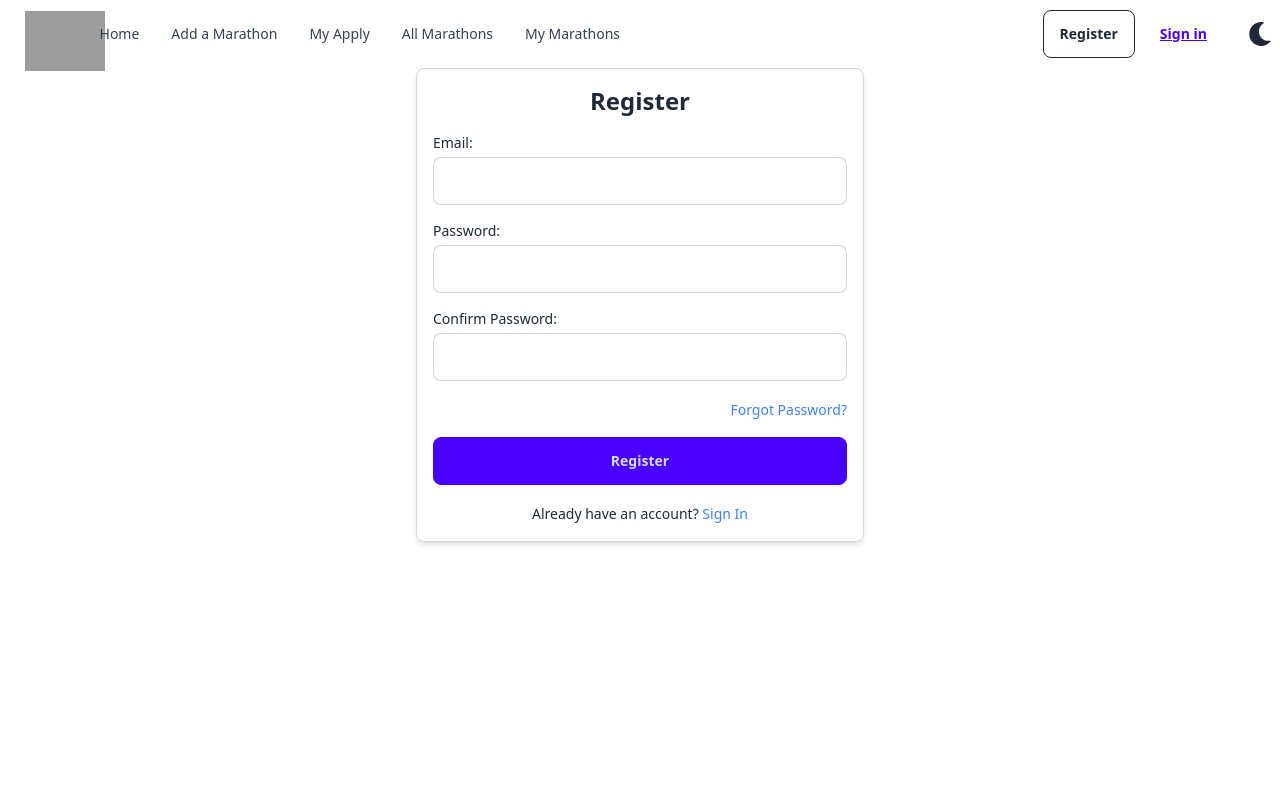
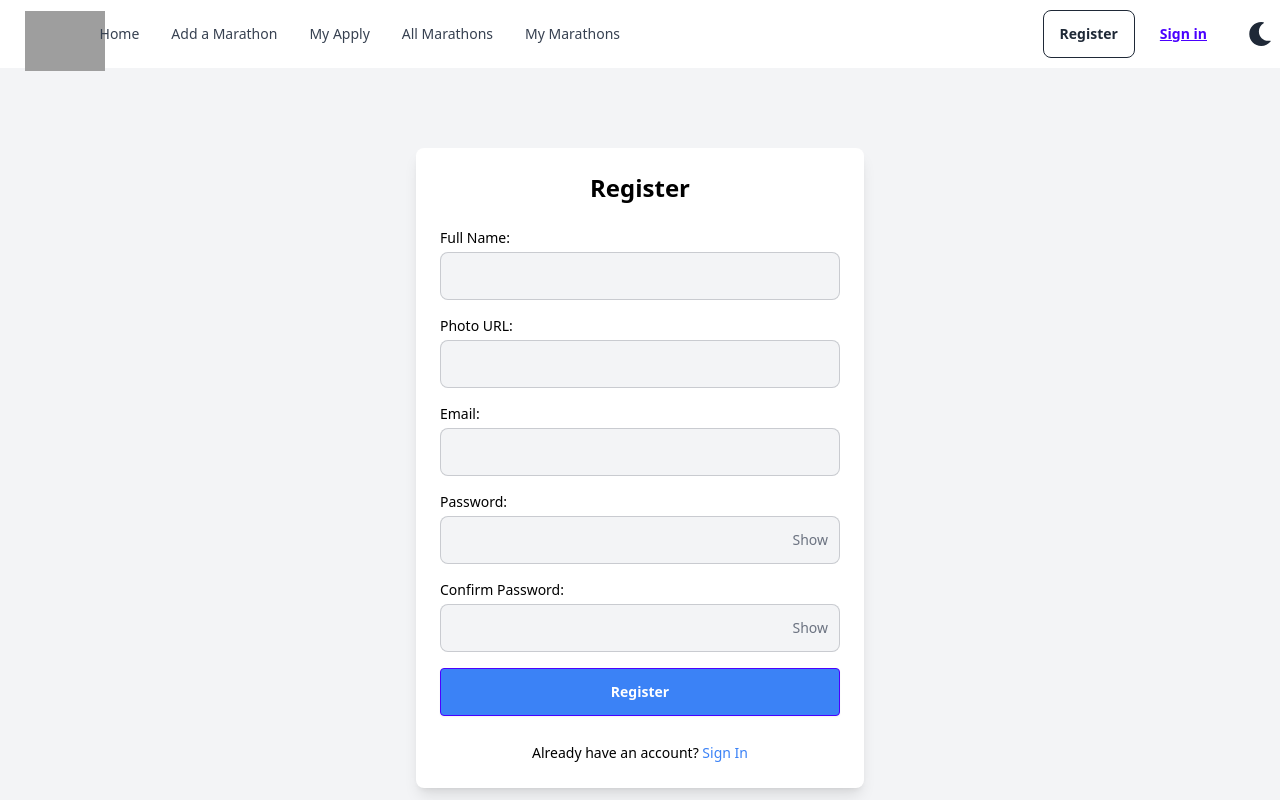
Before and after one commit to Mthe001/Marathon_240, a React (Vite) app: page /register in a window 1280 px wide. Shown: the top 800 px of the page. Built offline with nearby package versions, Linux system fonts and the light colour scheme; no server answers; grey boxes are pictures that could not be loaded.

Commit message:
fix:register

```diff
--- a/src/pages/Register/Register.jsx
+++ b/src/pages/Register/Register.jsx
@@ -1,87 +1,167 @@
-import React, { useContext } from 'react';
+import React, { useState, useContext } from 'react';
 import { useNavigate } from 'react-router-dom';
 import AuthContext from '../../context/AuthContext/AuthContext';
+import Swal from 'sweetalert2';
 
 const Register = () => {
-    const navigate = useNavigate(); // Initialize useNavigate hook
+    const navigate = useNavigate();
+    const { createUser } = useContext(AuthContext);
+    const [showPassword, setShowPassword] = useState(false);
+    const [showConfirmPassword, setShowConfirmPassword] = useState(false); // For toggling confirm password visibility
 
-    const { createUser } = useContext(AuthContext);
+
+
 
     const handleSubmit = (e) => {
         e.preventDefault();
+        const name = e.target.name.value;
+        const photoUrl = e.target.photoUrl.value;
         const email = e.target.email.value;
         const password = e.target.password.value;
         const confirmPassword = e.target.confirmPassword.value;
 
-        if (password !== confirmPassword) {
-            alert('Passwords do not match!');
+        const emailRegex = /^[^\s@]+@[^\s@]+\.[^\s@]+$/;
+        const passwordRegex = /^(?=.*[A-Za-z])(?=.*\d)(?=.*[@#$%^&+=!])[A-Za-z\d@#$%^&+=!]{6,}$/;
+
+        if (!emailRegex.test(email)) {
+            Swal.fire('Invalid Email', 'Please enter a valid email address.', 'error');
             return;
         }
 
+        if (!passwordRegex.test(password)) {
+            Swal.fire(
+                'Weak Password',
+                'Password must be at least 6 characters long, include at least one letter, one number, and one special character (@#$%^&+=!).',
+                'error'
+            );
+            return;
+        }
 
-        createUser(email, password)
-            .then(result => {
-                console.log(result.user)
+        if (password !== confirmPassword) {
+            Swal.fire('Password Mismatch', 'Passwords do not match!', 'error');
+            return;
+        }
+
+        // Pass name and photoUrl along with email and password
+        createUser(email, password, name, photoUrl)
+            .then((result) => {
+                console.log('User created successfully:', result.user);
+                Swal.fire('Success', 'Registration successful!', 'success');
+                navigate('/'); // Redirect to the home page
             })
-            .catch(error => {
-                console.log(error.message)
-            })
+            .catch((error) => {
+                console.error('Registration error:', error.message);
+                Swal.fire('Error', 'Error registering user. Please try again.', 'error');
+            });
+    };
 
 
-        console.log('Form Data Submitted:', { email, password });
 
 
-        // Navigate to the sign-in page after successful registration
-        navigate('/');
-    };
+
 
     return (
-        <div className="max-w-md mx-auto p-4 border border-gray-300 rounded-lg shadow-md">
-            <h2 className="text-2xl font-bold text-center mb-4">Register</h2>
+        <div className="min-h-screen flex items-center justify-center bg-gray-100 dark:bg-zinc-900 text-black dark:text-white">
+            <div className="max-w-md w-full p-6 rounded-lg shadow-lg bg-white dark:bg-zinc-800">
+                <h2 className="text-2xl font-bold text-center mb-6">Register</h2>
                 <form onSubmit={handleSubmit} className="space-y-4">
                     <div>
-                    <label htmlFor="email" className="block text-sm font-medium mb-1">Email:</label>
+                        <label htmlFor="name" className="block text-sm font-medium mb-1">
+                            Full Name:
+                        </label>
+                        <input
+                            type="text"
+                            id="name"
+                            name="name"
+                            required
+                            className="input input-bordered w-full bg-gray-100 dark:bg-gray-700 dark:text-white"
+                        />
+                    </div>
+                    <div>
+                        <label htmlFor="photoUrl" className="block text-sm font-medium mb-1">
+                            Photo URL:
+                        </label>
+                        <input
+                            type="text"
+                            id="photoUrl"
+                            name="photoUrl"
+                            required
+                            className="input input-bordered w-full bg-gray-100 dark:bg-gray-700 dark:text-white"
+                        />
+                    </div>
+                    <div>
+                        <label htmlFor="email" className="block text-sm font-medium mb-1">
+                            Email:
+                        </label>
                         <input
                             type="email"
                             id="email"
                             name="email"
                             required
-                        className="input input-bordered w-full"
+                            className="input input-bordered w-full bg-gray-100 dark:bg-gray-700 dark:text-white"
                         />
                     </div>
                     <div>
-                    <label htmlFor="password" className="block text-sm font-medium mb-1">Password:</label>
+                        <label htmlFor="password" className="block text-sm font-medium mb-1">
+                            Password:
+                        </label>
+                        <div className="relative">
                             <input
-                        type="password"
+                                type={showPassword ? 'text' : 'password'}
                                 id="password"
                                 name="password"
                                 required
-                        className="input input-bordered w-full"
+                                className="input input-bordered w-full bg-gray-100 dark:bg-gray-700 dark:text-white"
                             />
+                            <button
+                                type="button"
+                                onClick={() => setShowPassword(!showPassword)}
+                                className="absolute inset-y-0 right-3 flex items-center text-sm text-gray-500 dark:text-gray-300"
+                            >
+                                {showPassword ? 'Hide' : 'Show'}
+                            </button>
+                        </div>
                     </div>
                     <div>
-                    <label htmlFor="confirmPassword" className="block text-sm font-medium mb-1">Confirm Password:</label>
+                        <label
+                            htmlFor="confirmPassword"
+                            className="block text-sm font-medium mb-1"
+                        >
+                            Confirm Password:
+                        </label>
+                        <div className="relative">
                             <input
-                        type="password"
+                                type={showConfirmPassword ? 'text' : 'password'}
                                 id="confirmPassword"
                                 name="confirmPassword"
                                 required
-                        className="input input-bordered w-full"
+                                className="input input-bordered w-full bg-gray-100 dark:bg-gray-700 dark:text-white"
                             />
+                            <button
+                                type="button"
+                                onClick={() => setShowConfirmPassword(!showConfirmPassword)}
+                                className="absolute inset-y-0 right-3 flex items-center text-sm text-gray-500 dark:text-gray-300"
+                            >
+                                {showConfirmPassword ? 'Hide' : 'Show'}
+                            </button>
                         </div>
-                <div className="text-right">
-                    <a href="/forgot-password" className="text-sm text-blue-500 hover:underline">Forgot Password?</a>
                     </div>
-                <button type="submit" className="btn btn-primary w-full">Register</button>
+                    <button
+                        type="submit"
+                        className="btn btn-primary w-full bg-blue-500 text-white py-2 rounded hover:bg-blue-600 dark:bg-blue-600 dark:hover:bg-blue-700"
+                    >
+                        Register
+                    </button>
                 </form>
-            <div className="text-center mt-4">
+                <div className="text-center mt-6">
                     <span className="text-sm">Already have an account? </span>
                     <button
                         onClick={() => navigate('/signIn')}
-                    className="text-sm text-blue-500 hover:underline"
+                        className="text-sm text-blue-500 dark:text-blue-400 hover:underline"
                     >
                         Sign In
                     </button>
+                </div>
             </div>
         </div>
     );
```
Lines whose indentation alone changed are shown as unchanged.
